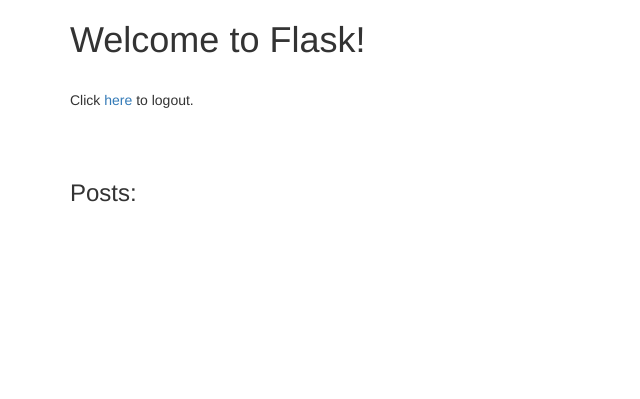
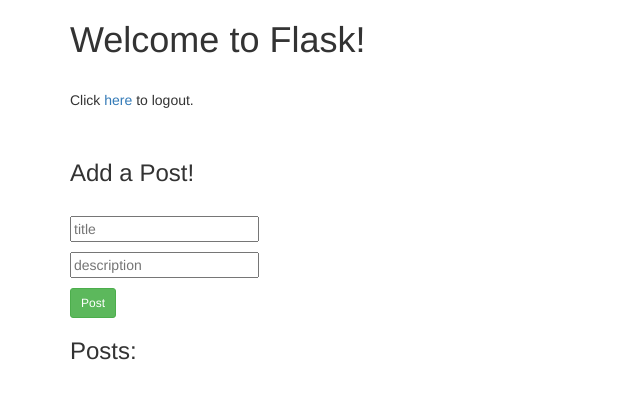
Before and after one commit to jackiemacharia/discover-flask-practice, a Flask app: page / in a window 1280 px wide. Shown: the top 399 px of the page, without its empty margins (0-640 px from the left). Run offline with Flask 2, Linux system fonts and the light colour scheme; a user stored in the database is signed in; data that the repository does not hold is empty; some libraries are stand-ins or nearby versions.

Commit message:
Add a blogpost input form

```diff
--- /dev/null
+++ b/project/home/form.py
@@ -0,0 +1,8 @@
+from flask_wtf import Form
+from wtforms import TextField, PasswordField
+from wtforms.validators import DataRequired, Length, Email, EqualTo
+
+
+class MessageForm(Form):
+    title = TextField('Title', validators=[DataRequired()])
+    description = TextField('Description', validators=[DataRequired(), Length(max=140)])  # For multiline fields use TextArea
--- a/project/home/templates/index.html
+++ b/project/home/templates/index.html
@@ -3,14 +3,44 @@
 
 <h1>Welcome to Flask!</h1>
 <br>
-<p>Click <a href="/logout"> here</a> to logout.</p>
-<br><br>
+<p>Click <a href="/logout">here</a> to logout.</p>
+<br>
+
+<!-- post form -->
+<h3>Add a Post!</h3>
+<br>
+<form class="form-message" role="form" method="post" action="/">
+  {{ form.csrf_token }}
+  <p>
+    {{ form.title(placeholder="title") }}
+    <span class="error">
+      {% if form.title.errors %}
+        {% for error in form.title.errors %}
+          {{ error }}
+        {% endfor %}
+      {% endif %}
+    </span>
+  </p>
+  <p>
+  {{ form.description(placeholder="description") }}
+    <span class="error">
+      {% if form.description.errors %}
+        {% for error in form.description.errors %}
+          {{ error }}
+        {% endfor %}
+      {% endif %}
+    </span>
+  </p>
+  <button class="btn btn-sm btn-success" type="submit">Post</button>
+</form>
+
+<!-- All posts -->
 <h3>Posts:</h3>
 {% for post in posts %}
-  <strong>Title</strong> {{ post.title }} <br>
+  <strong>Title:</strong> {{ post.title }} <br>
   <strong>Post:</strong> {{ post.description }} <br>
   <strong>Author:</strong> {{ post.author.name }} <br>
 <br>
-{% endfor %}  <!--displays results -->
+{% endfor %}
 
 {% endblock %}
--- a/project/home/views.py
+++ b/project/home/views.py
@@ -7,7 +7,8 @@
 from project import app, db
 from project.models import BlogPost
 from flask import render_template, redirect, url_for, request, session, flash, Blueprint
-from flask_login import login_required
+from flask_login import login_required, current_user
+from .form import MessageForm
 
 ################
 #### config ####
@@ -25,13 +26,23 @@
 
 
 # use decorators to link the function to a url
-@home_blueprint.route('/')
+@home_blueprint.route('/', methods=['GET', 'POST'])
 @login_required
 def home():
-    posts = db.session.query(BlogPost).all()
-    return render_template('index.html', posts=posts)  # render a template
+    error = None
+    form = MessageForm(request.form)
+    if form.validate_on_submit():
+        new_message = BlogPost(form.title.data, form.description.data, current_user.id)
+        db.session.add(new_message)
+        db.session.commit()
+        flash('New entry was successfully posted.')
+        return redirect(url_for('home.home'))
+    else:
+        posts = db.session.query(BlogPost).all()
+        return render_template('index.html', posts=posts, form=form, error=error)  # render a template
 
 
 @home_blueprint.route('/welcome')
+@login_required
 def welcome():
     return render_template('welcome.html')  # render a template
--- a/project/models.py
+++ b/project/models.py
@@ -13,9 +13,10 @@
     description = db.Column(db.String, nullable=False)
     author_id = db.Column(db.Integer, ForeignKey('users.id'))
 
-    def __init__(self, title, description):
+    def __init__(self, title, description, author_id):
         self.title = title
         self.description = description
+        self.author_id = author_id
 
     def __repr__(self):
         return '<{}>'.format(self.title)
--- a/project/users/views.py
+++ b/project/users/views.py
@@ -69,7 +69,6 @@
 
 @users_blueprint.route('/register', methods=['GET', 'POST'])
 def register():
-    error = None
     form = RegisterForm()
     if form.validate_on_submit():
         user = User(
```
